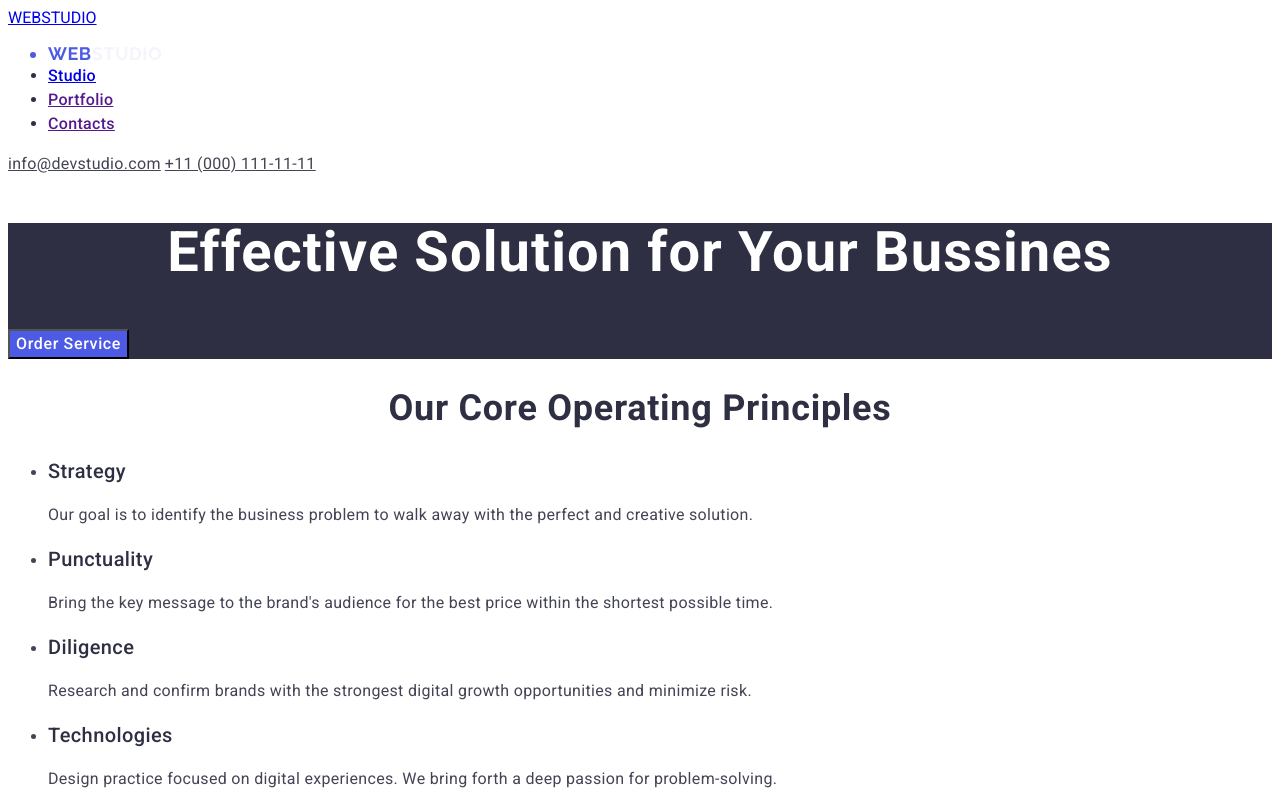
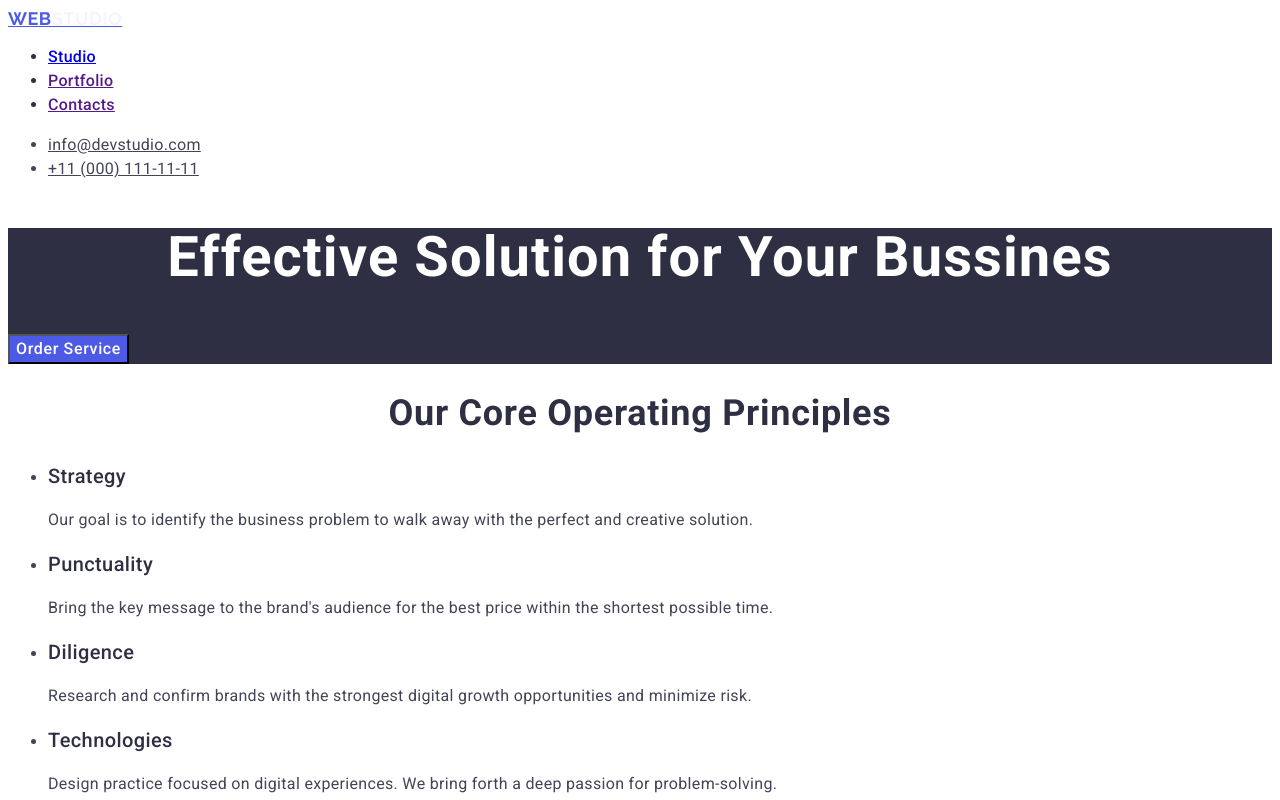
Before and after one commit to call-connected/goit-markup-hw-02, a plain HTML site: page index.html in a window 1280 px wide. Shown: the top 800 px of the page. Drawn offline with Linux system fonts and the light colour scheme.

Commit message:
update header

```diff
--- a/css/styles.css
+++ b/css/styles.css
@@ -4,14 +4,15 @@ body {
   background-color: #ffffff;
 }
 
-.item_one {
+.item_one,
+.item_one_link {
   font-weight: 500;
   font-size: 16px;
   line-height: 1.5;
   letter-spacing: 0.02em;
   color: #2e2f42;
 }
-.item_one:hover,
+.item_one_link:hover,
 .item_one:focus {
   color: #404bbf;
 }
--- a/index.html
+++ b/index.html
@@ -16,22 +16,27 @@
 
   <body>
     <header>
-      <a href="./index.html" class="logo"
-        >WEB<span class="logo-2">STUDIO</span></a
-      >
       <nav>
+        <a href="./index.html" class="footer_logo"
+          >WEB<span class="footer_studio">Studio</span></a
+        >
         <ul>
-          <li class="footer_logo">
-            WEB<span class="footer_studio">Studio</span>
-          </li>
-          <li class="item_one"><a href="./index.html">Studio</a></li>
+          <li class="item_one_link"><a href="./index.html">Studio</a></li>
           <li class="item_one"><a href="">Portfolio</a></li>
           <li class="item_one"><a href="">Contacts</a></li>
         </ul>
       </nav>
       <address class="contact">
-        <a class="mail" href="mailto:info@devstudio.com">info@devstudio.com</a>
-        <a class="tell" href="tel:+110001111111">+11 (000) 111-11-11</a>
+        <ul>
+          <li>
+            <a class="mail" href="mailto:info@devstudio.com"
+              >info@devstudio.com</a
+            >
+          </li>
+          <li>
+            <a class="tell" href="tel:+110001111111">+11 (000) 111-11-11</a>
+          </li>
+        </ul>
       </address>
     </header>
     <!-- Хедер -->
```
